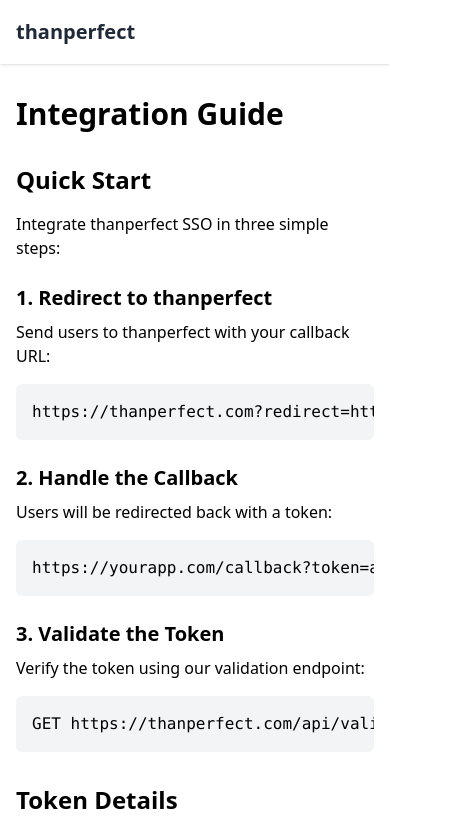
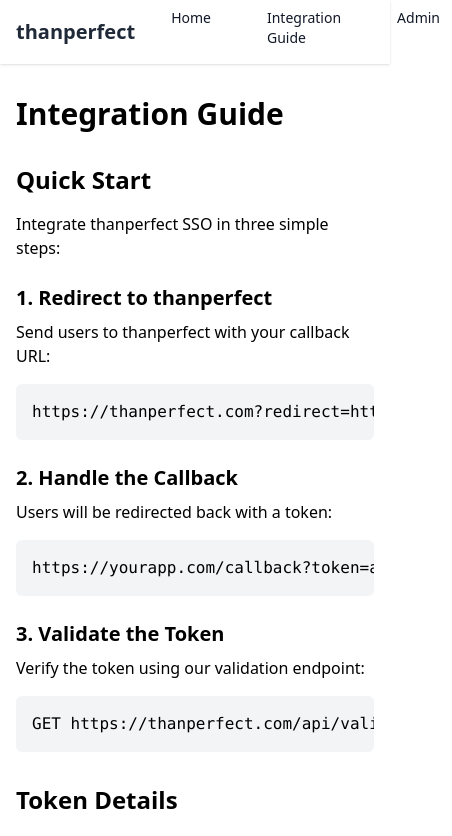
Before and after one commit to moldovancsaba/thanbetter, a Next.js app: page /docs/integration in a window 390 px wide. Shown: the top 836 px of the page, 452 px wide, since content can reach past the window. Built offline with nearby package versions, Linux system fonts and the light colour scheme.

Commit message:
fix: make navigation menu visible on all screen sizes

```diff
--- a/components/Layout.js
+++ b/components/Layout.js
@@ -12,7 +12,7 @@ export default function Layout({ children }) {
                   thanperfect
                 </Link>
               </div>
-              <div className="hidden sm:ml-6 sm:flex sm:space-x-8">
+              <div className="flex ml-6 space-x-8">
                 <Link href="/" className="text-gray-900 hover:text-gray-500 px-3 py-2 rounded-md text-sm font-medium">
                   Home
                 </Link>
```
